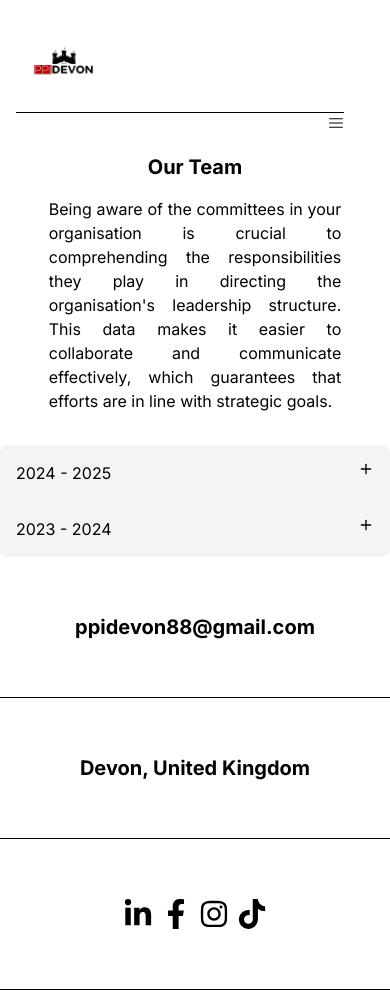
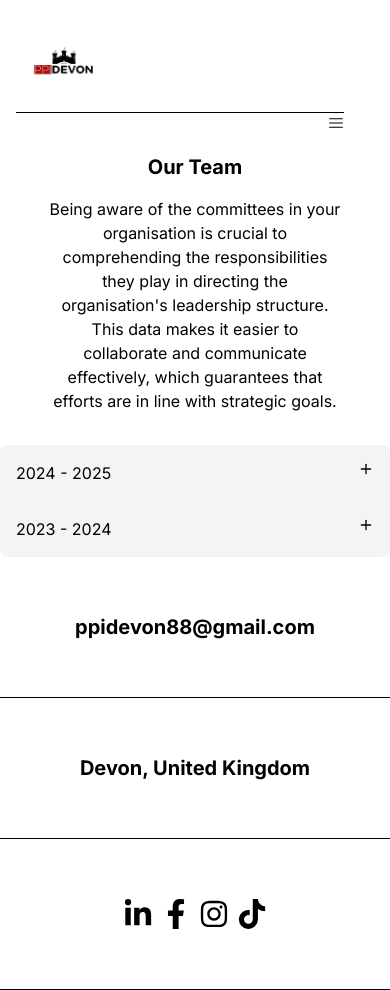
Before and after one commit to keane7a/PPI-Devon, a Next.js app: page /about/ourteam in a window 390 px wide. Built offline with nearby package versions, Linux system fonts and the light colour scheme.

Commit message:
fix ProfileCard image size

```diff
--- a/app/about/ourteam/page.tsx
+++ b/app/about/ourteam/page.tsx
@@ -24,7 +24,7 @@ export default async function Page() {
         <>
         <div className="w-full items-center">
                 <h1 className="m-auto font-bold text-xl md:text-6xl w-full text-center mb-4">Our Team</h1>
-                <p className="text-l text-justify md:text-center w-3/4 md:w-1/2 md:py-4 m-auto" >
+                <p className="text-l text-center md:text-center w-3/4 md:w-1/2 md:py-4 m-auto" >
                     Being aware of the committees in your organisation is crucial to
                     comprehending the responsibilities they play in directing the organisation&apos;s
                     leadership structure. This data makes it easier to collaborate and communicate
--- a/app/ui/cards.tsx
+++ b/app/ui/cards.tsx
@@ -33,7 +33,7 @@ export function ProfileCard({profile}: {profile: Profile}) {
         <>
         <div className="relative flex flex-col items-center basis-1/2 xl:basis-1/4 mb-4">
             <div>
-                <Image className="w-full size-80" src={profile.image} width={500} height={500} alt=""/>
+                <Image className="w-64 md:w-80 aspect-16/9"  src={profile.image} width={500} height={500} alt=""/>
             </div>
             <h2 className="text-lg font-bold">{profile.name}</h2>
             <p className="">{profile.role}</p>
```
